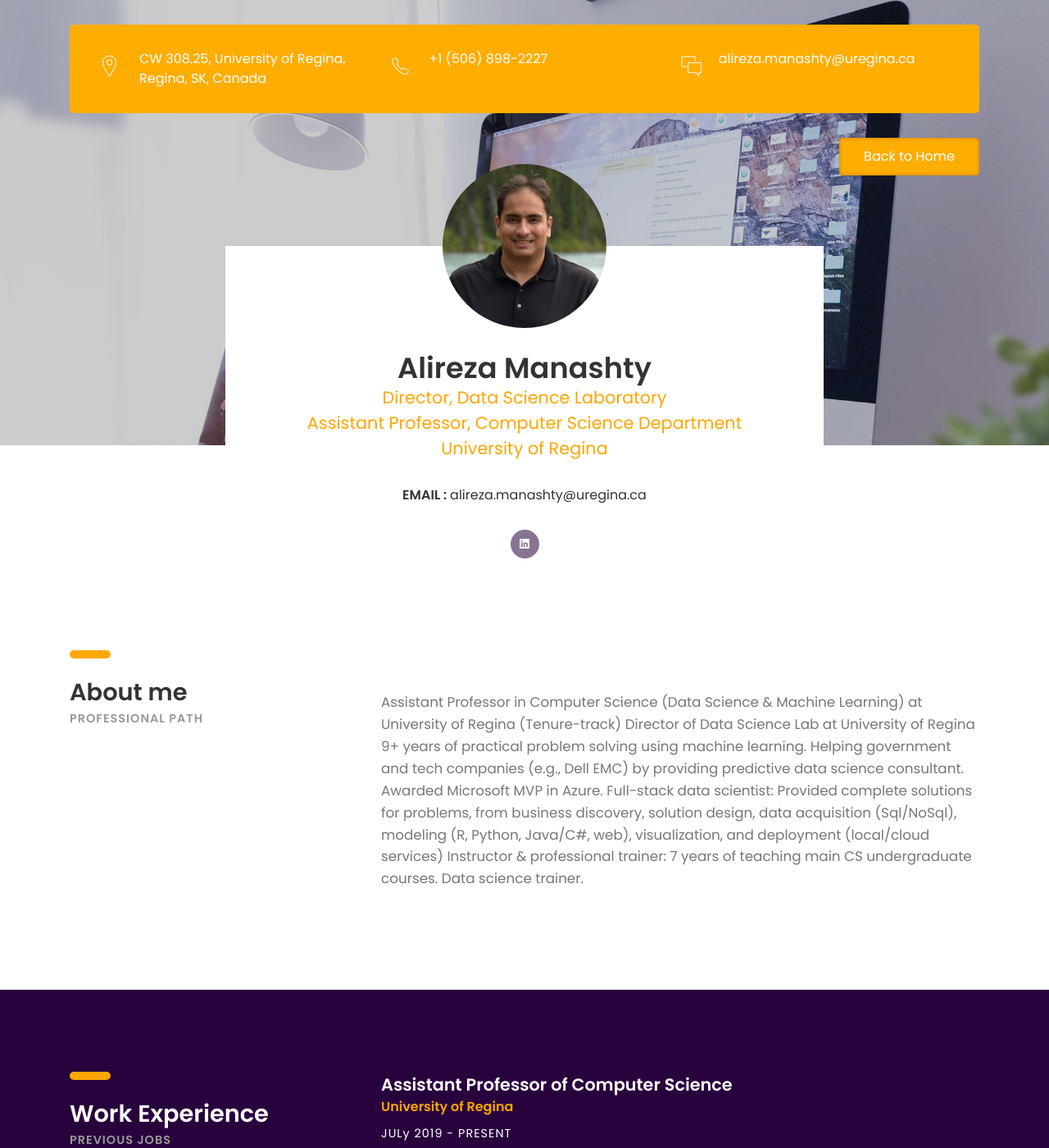
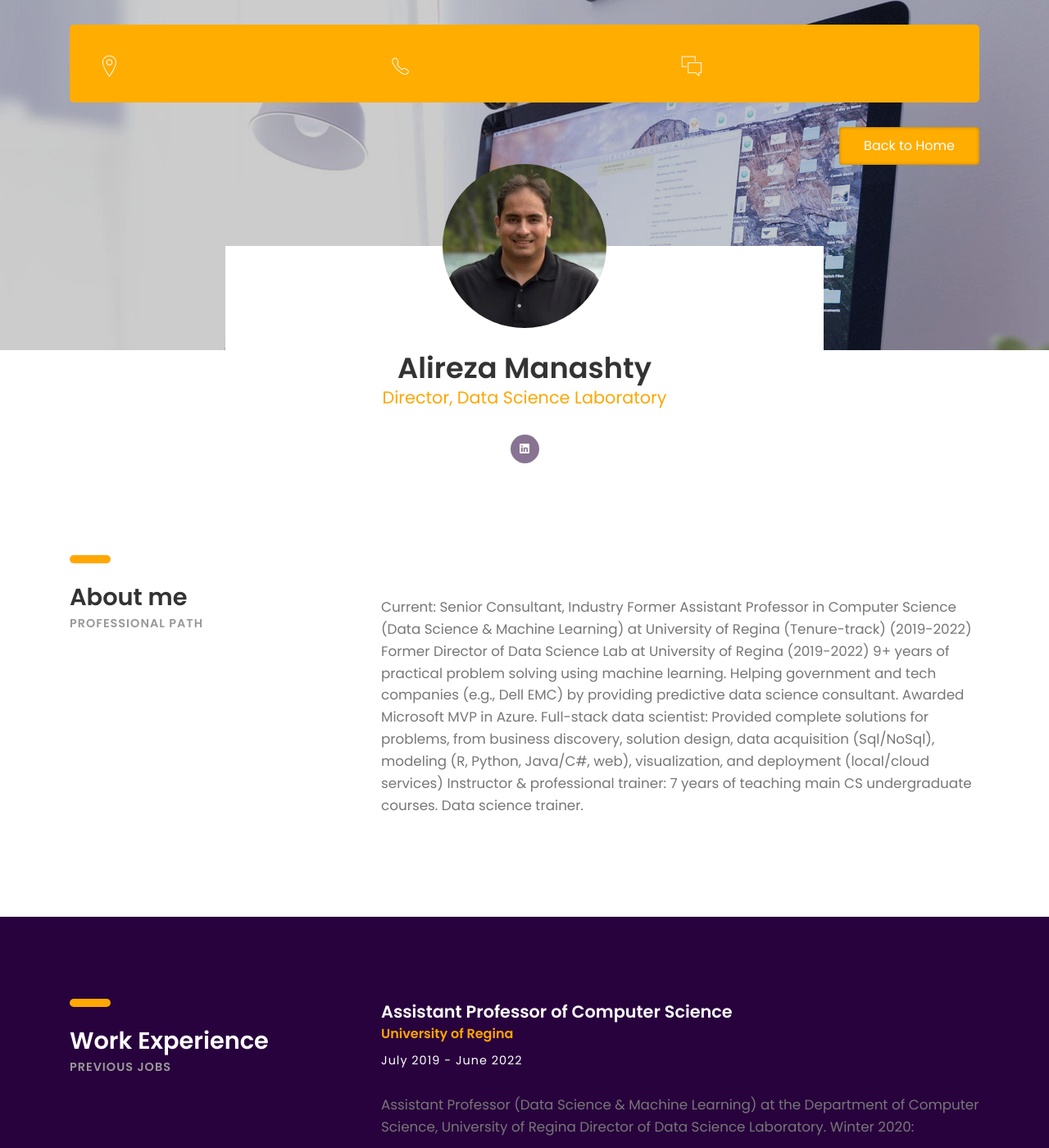
Before and after one commit to UR-DataScience/ur-datascience.github.io, a Jekyll site: the page built from _members/alireza.md, in a window 1280 px wide and 1400 px high. Shown: the whole window at 82% size. Built offline with Jekyll 4.4.1, drawn with Linux system fonts in a browser that asks for light colours; some web fonts are replaced.

Commit message:
Updated my main page

```diff
--- a/_members/alireza.md
+++ b/_members/alireza.md
@@ -4,19 +4,15 @@ title: Alireza Manashty
 permalink: /members/alireza
 
 name: Alireza Manashty
-role: Director, Data Science Laboratory <br> Assistant Professor, Computer Science Department <br> University of Regina
+role: Director, Data Science Laboratory
 
 image: "/assets/img/team/Alireza_Manashty.jpg"
 alt: alireza_manashty
 
-email: alireza.manashty@uregina.ca
+gmail: a.r.manashty
 #email_text: 24 Hours
 
-number: "+1 (506) 898-2227"
-#number_text: Text only
 
-address: CW 308.25, University of Regina, Regina, SK, Canada
-#address_text: Work
 
 #born:
 
@@ -25,8 +21,9 @@ social:
       icon: ion-social-linkedin
 
 about: >-
- Assistant Professor in Computer Science (Data Science & Machine Learning) at University of Regina (Tenure-track)
- Director of Data Science Lab at University of Regina
+ Current: Senior Consultant, Industry
+ Former Assistant Professor in Computer Science (Data Science & Machine Learning) at University of Regina (Tenure-track) (2019-2022)
+ Former Director of Data Science Lab at University of Regina (2019-2022)
  9+ years of practical problem solving using machine learning. Helping government and tech companies (e.g., Dell EMC) by providing predictive data science consultant. Awarded Microsoft MVP in Azure.
  Full-stack data scientist: Provided complete solutions for problems, from business discovery, solution design, data acquisition (Sql/NoSql), modeling (R, Python, Java/C#, web), visualization, and deployment (local/cloud services)
  Instructor & professional trainer: 7 years of teaching main CS undergraduate courses. Data science trainer.
@@ -49,7 +46,7 @@ purple:
     events:
         - title: Assistant Professor of Computer Science
           subtitle: University of Regina
-          status: JULy 2019 - PRESENT
+          status: July 2019 - June 2022
           text: >-
             Assistant Professor (Data Science & Machine Learning) at the Department of Computer Science, University of Regina
             Director of Data Science Laboratory.
```
